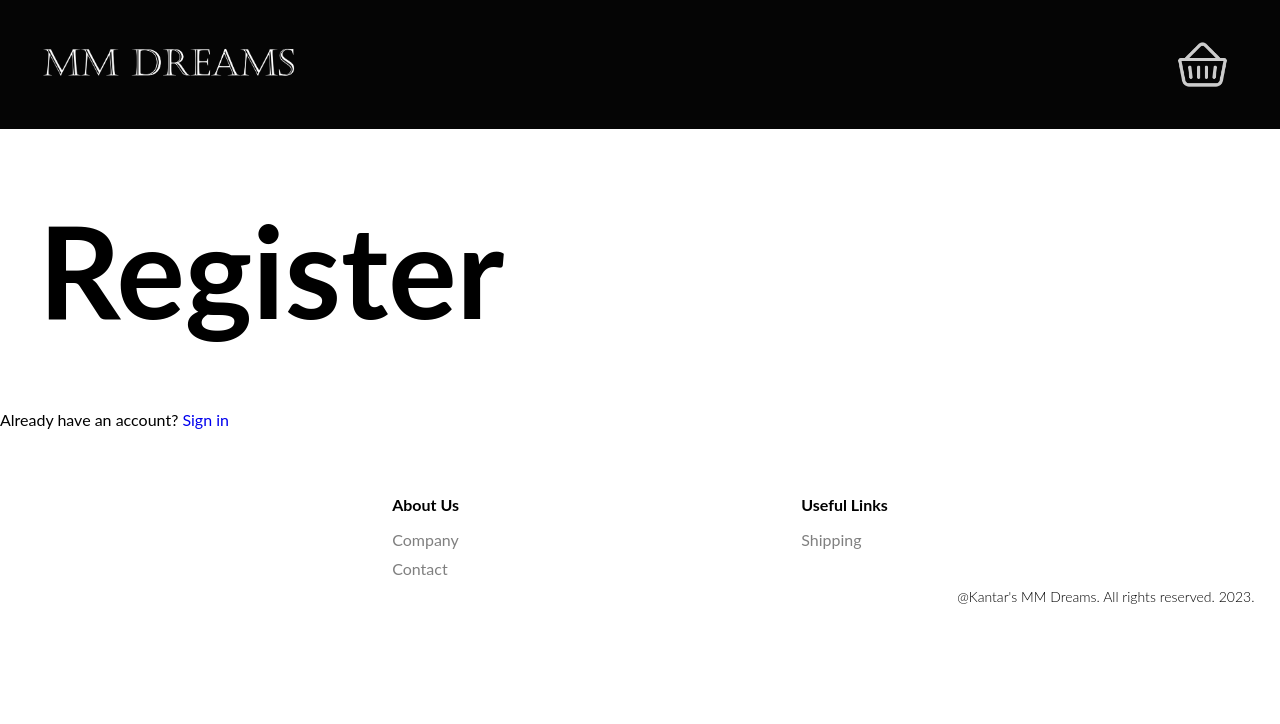
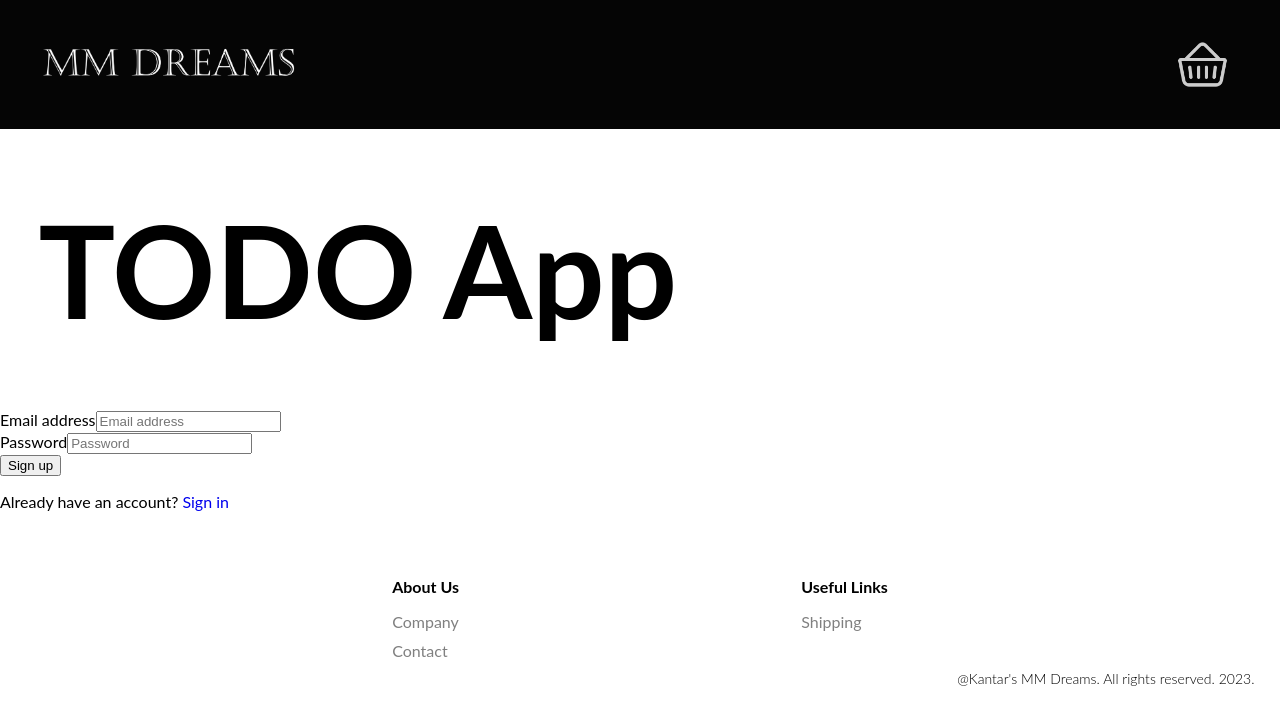
Before and after one commit to 666kantar/react_proj, a React (Create React App) app: page /registration in a window 1280 px wide. Shown: the top 724 px of the page. Built offline with nearby package versions, Linux system fonts and the light colour scheme; no server answers.

Commit message:
firebase

```diff
--- a/package.json
+++ b/package.json
@@ -6,6 +6,7 @@
     "@testing-library/jest-dom": "^5.17.0",
     "@testing-library/react": "^13.4.0",
     "@testing-library/user-event": "^13.5.0",
+    "firebase": "^10.7.0",
     "react": "^18.2.0",
     "react-dom": "^18.2.0",
     "react-router-dom": "^6.18.0",
--- a/src/Account/Account.jsx
+++ b/src/Account/Account.jsx
@@ -1,7 +1,10 @@
-import React, { useEffect } from "react";
+import React, { useEffect, useState } from "react";
 
 import "./Account.css";
-import { Link } from "react-router-dom";
+import { Link, useNavigate } from "react-router-dom";
+
+import { signInWithEmailAndPassword } from "firebase/auth";
+import { auth } from "../firebase";
 
 function Account() {
   useEffect(() => {
@@ -11,14 +14,36 @@ function Account() {
     };
   }, []);
 
+  const navigate = useNavigate();
+  const [email, setEmail] = useState("");
+  const [password, setPassword] = useState("");
+
+  const onLogin = (e) => {
+    e.preventDefault();
+    signInWithEmailAndPassword(auth, email, password)
+      .then((userCredential) => {
+        // Signed in
+        const user = userCredential.user;
+        navigate("#");
+        console.log(user.uid);
+      })
+      .catch((error) => {
+        const errorCode = error.code;
+        const errorMessage = error.message;
+        console.log(errorCode, errorMessage);
+      });
+  };
+
   return (
     <div className="bodyA">
-      <form>
       <div className="page">
         <div className="title">
           <img src="/img/logoTT.png" alt="logoA" className="logoA" />
-                        <p>Maple mug dreams: mugs that make <br /> your life better.</p>
+          <p>
+            Maple mug dreams: mugs that make <br /> your life better.
+          </p>
         </div>
+        <form>
           <div className="border">
             <div className="form">
               <input
@@ -28,6 +53,7 @@ function Account() {
                 id="email"
                 placeholder="email"
                 required
+                onChange={(e) => setEmail(e.target.value)}
               />
               <input
                 className="formBorder"
@@ -37,14 +63,21 @@ function Account() {
                 size="30"
                 placeholder="password"
                 required
+                onChange={(e) => setPassword(e.target.value)}
               />
             </div>
-                        <button type="submit" className="buttIn">Sign in</button>
-                        <Link to='/registration' className="forget">Forgot password?</Link>
+            <button type="submit" className="buttIn" onClick={onLogin}>
+              Sign in
+            </button>
+            <Link to="/registration" className="forget">
+              Forgot password?
+            </Link>
           </div>
 
+        </form>
+
+
       </div>
-      </form>
     </div>
   );
 }
--- a/src/Account/Registration/Registration.jsx
+++ b/src/Account/Registration/Registration.jsx
@@ -1,15 +1,78 @@
-import React from 'react'
-import { Link } from 'react-router-dom'
+import { useState } from "react";
+import { NavLink, useNavigate } from "react-router-dom";
+import { createUserWithEmailAndPassword } from "firebase/auth";
+import { auth } from "../../firebase";
 
 const Registration = () => {
+  const navigate = useNavigate();
+
+  const [email, setEmail] = useState("");
+  const [password, setPassword] = useState("");
+  const [error, setError] = useState(null);
+
+  const onSubmit = async (e) => {
+    e.preventDefault();
+    console.log("email:", email);
+    console.log("password:", password);
+
+    try {
+      const userCredential = await createUserWithEmailAndPassword(auth, email, password);
+      const user = userCredential.user;
+      console.log(user);
+      navigate("/login");
+    } catch (error) {
+      const errorMessage = error.message;
+      const formattedErrorMessage = errorMessage.replace("Firebase: ", ""); // Відокремлюємо повідомлення від префіксу
+      console.error(formattedErrorMessage);
+      setError(formattedErrorMessage);
+    }
+  };
+
   return (
-    <div>
-      <h1>Register</h1>
+    <main>
+      <section>
+        <div>
+          <div>
+            <h1>TODO App</h1>
+            {error && <p style={{ color: 'red' }}>{error}</p>}
+            <form>
+              <div>
+                <label htmlFor="email-address">Email address</label>
+                <input
+                  type="email"
+                  label="Email address"
+                  value={email}
+                  onChange={(e) => setEmail(e.target.value)}
+                  required
+                  placeholder="Email address"
+                />
+              </div>
 
-      <p>
-        Already have an account? <Link to="/account">Sign in</Link>      </p>
-    </div>
-  )
-}
+              <div>
+                <label htmlFor="password">Password</label>
+                <input
+                  type="password"
+                  label="Create password"
+                  value={password}
+                  onChange={(e) => setPassword(e.target.value)}
+                  required
+                  placeholder="Password"
+                />
+              </div>
 
-export default Registration
+              <button type="submit" onClick={onSubmit}>
+                Sign up
+              </button>
+            </form>
+
+            <p>
+              Already have an account? <NavLink to="/login">Sign in</NavLink>
+            </p>
+          </div>
+        </div>
+      </section>
+    </main>
+  );
+};
+
+export default Registration;
--- a/src/Error/Error.jsx
+++ b/src/Error/Error.jsx
@@ -11,7 +11,7 @@ export default function ErrorPage() {
 
       <div className="text">
         <h1>Oops!</h1>
-        <p>Sorry, an unexpected error has occurred.</p>
+        <p>Sorry, this page no was created yet.</p>
         <p>
         <i>{error?.statusText || error?.message}</i>
         </p>
--- a/src/Slider.js
+++ b/src/Slider.js
@@ -1,4 +1,4 @@
-import React, { useEffect } from "react";
+import { useEffect } from "react";
 
 const Slider = () => {
   useEffect(() => {
```
Also changed, not shown: src/Account/Accountу.jsx (deleted, +0 -53 lines), 2 other files (tests, documents, lock files or other folders). Lines whose indentation alone changed are shown as unchanged.
